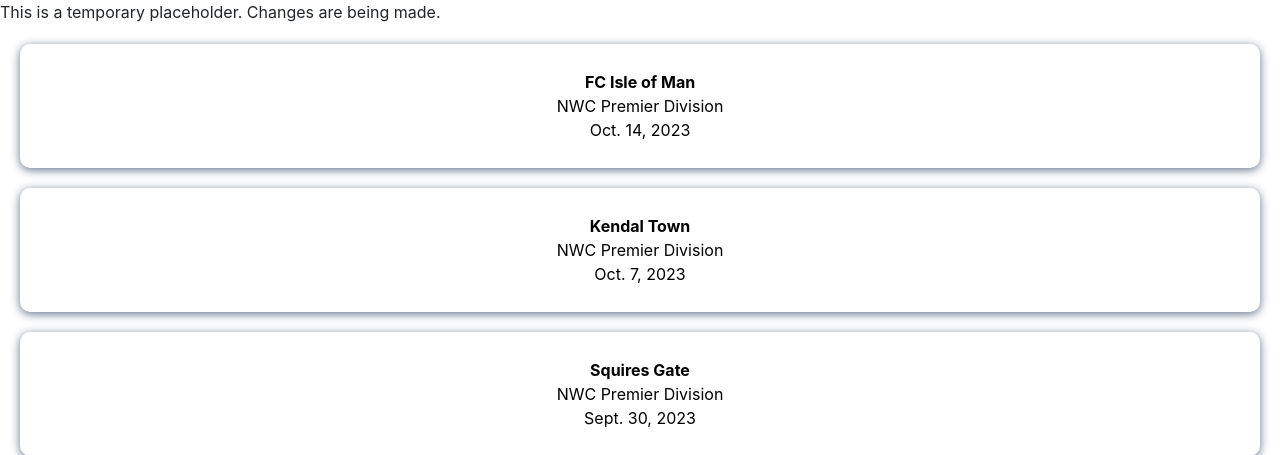
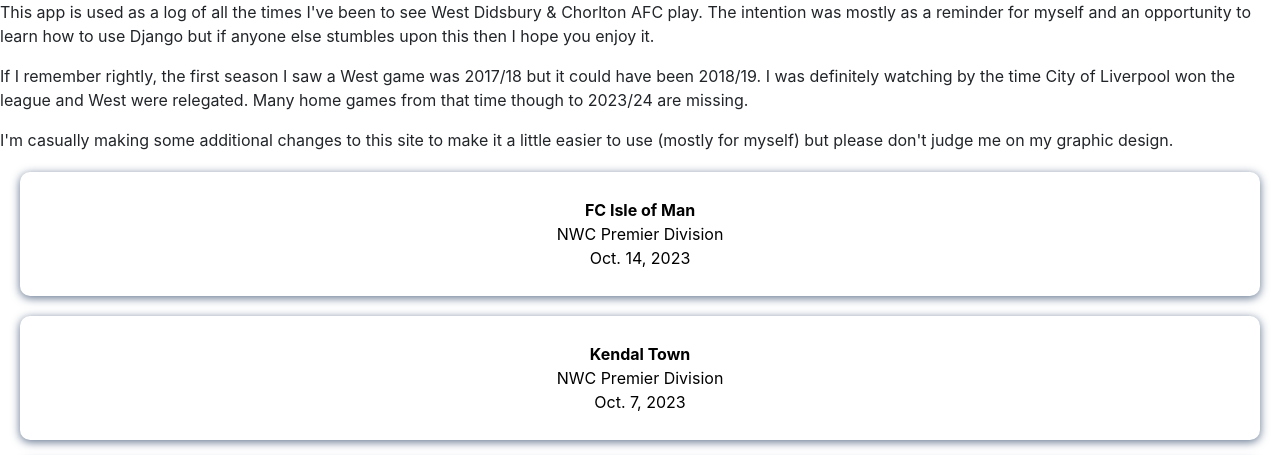
Before and after one commit to yanader/watchingwest, a Django app: page /watchingwest/ in a window 1280 px wide. Shown: the part 56-511 px from the top of the page. Run offline with Django 4.2, Linux system fonts and the light colour scheme; data comes from the database, SQL or seed files in the repository.

Commit message:
feat:intro

```diff
--- a/westaway/templates/westaway/index.html
+++ b/westaway/templates/westaway/index.html
@@ -2,7 +2,11 @@
 
 {% block body %}
 
-<p>This is a temporary placeholder. Changes are being made.</p>
+<p>This app is used as a log of all the times I've been to see West Didsbury & Chorlton AFC play. The intention was mostly as a reminder for myself and an opportunity to learn how to use Django but if anyone else stumbles upon this then I hope you enjoy it.</p>
+
+<p>If I remember rightly, the first season I saw a West game was 2017/18 but it could have been 2018/19. I was definitely watching by the time City of Liverpool won the league and West were relegated. Many home games from that time though to 2023/24 are missing.</p>
+
+<p>I'm casually making some additional changes to this site to make it a little easier to use (mostly for myself) but please don't judge me on my graphic design.</p>
 
 {% for entry in entries %}
 <a class="entry-link" href="{% url 'westaway:entry' entry.id %}">
```
